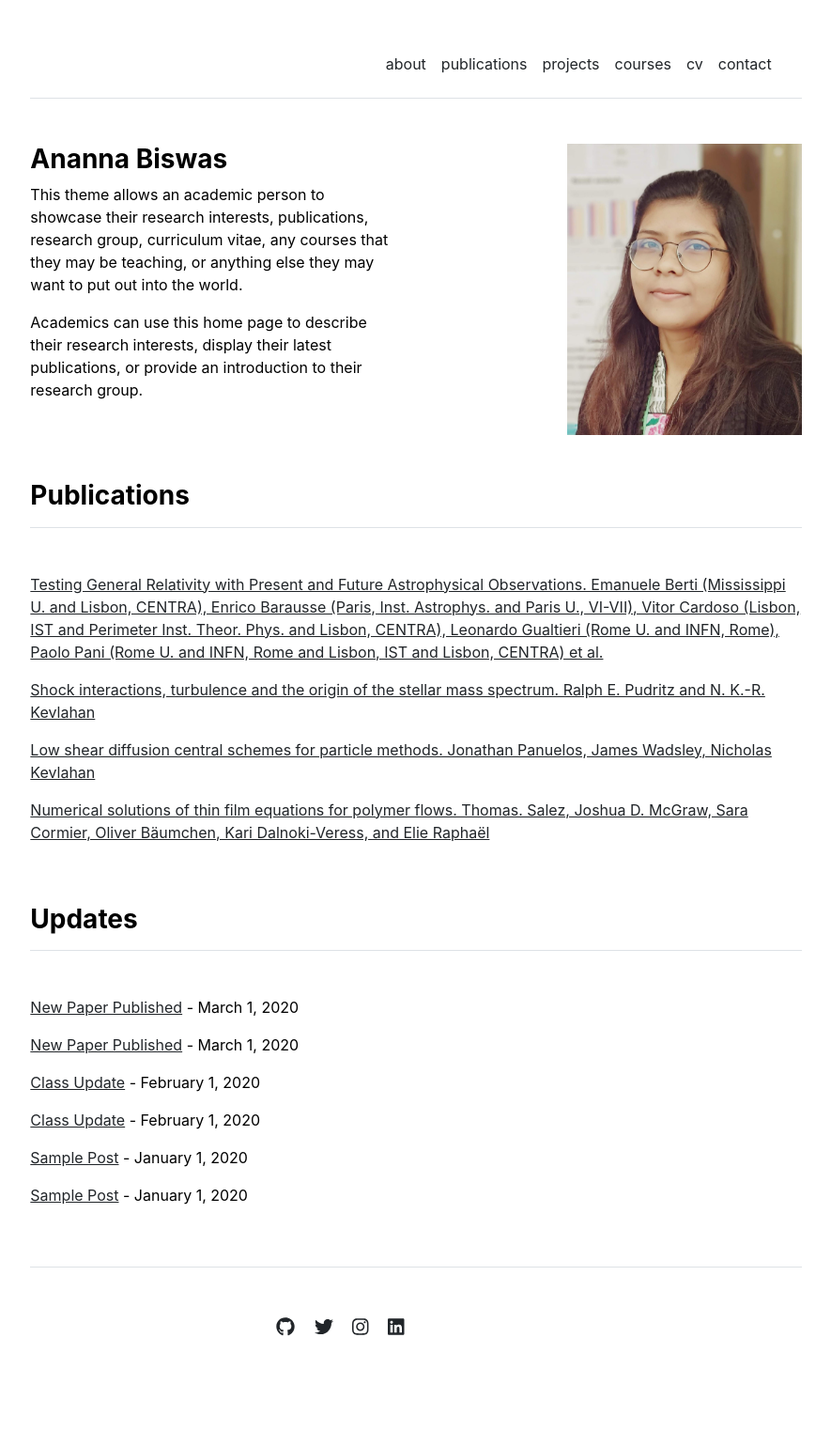
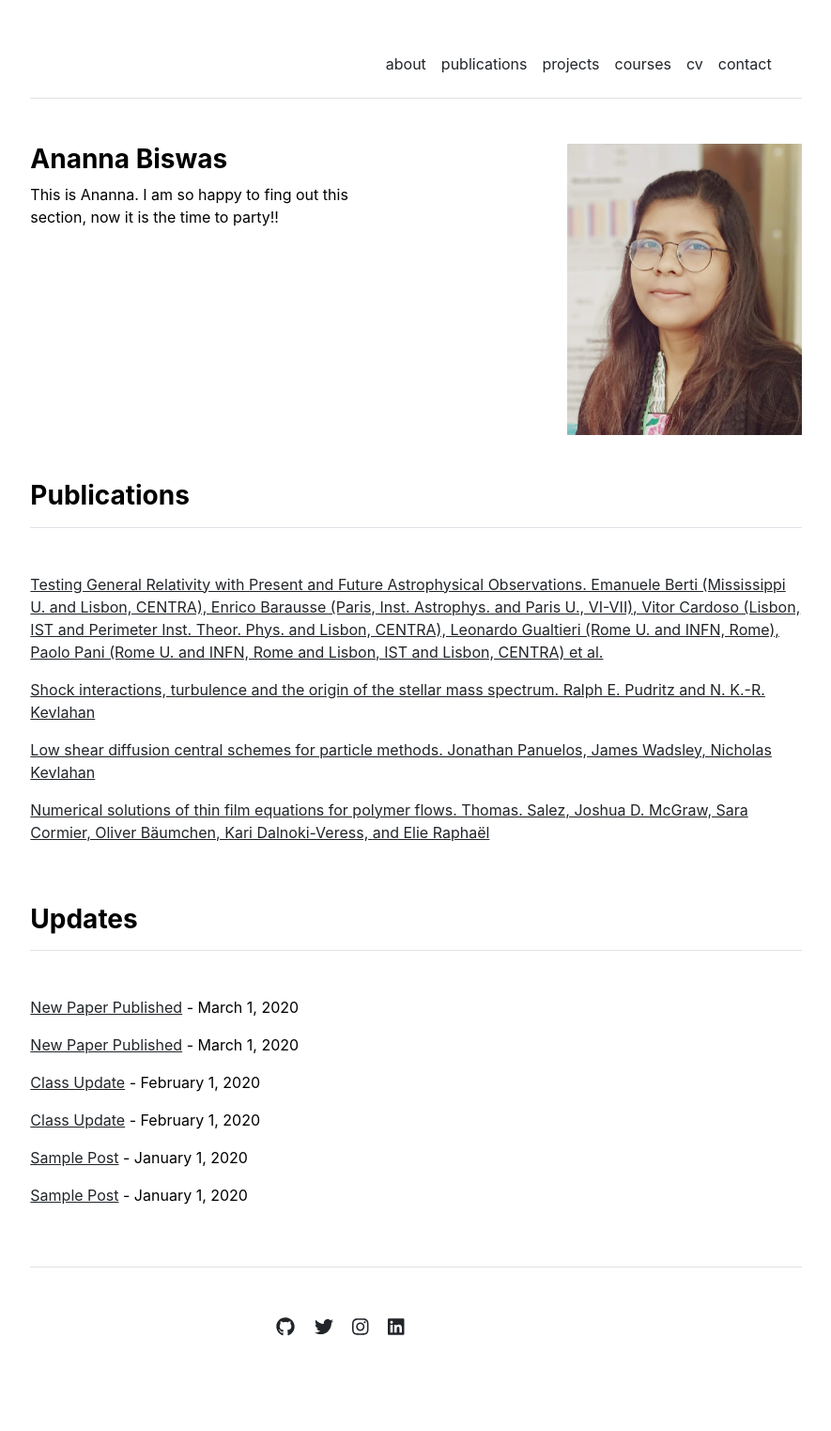
Before and after one commit to Anannabiswas/anannabiswas.github.io, a Jekyll site: the page built from index.md, in a window 1280 px wide. Shown: the whole page at 94% size, without its empty margins (197-1082 px from the left). Built offline with Jekyll 4.4.1, drawn with Linux system fonts in a browser that asks for light colours.

Commit message:
Update index.md

```diff
--- a/index.md
+++ b/index.md
@@ -3,6 +3,4 @@ layout: home
 title: "Home"
 ---
 
-This theme allows an academic person to showcase their research interests, publications, research group, curriculum vitae, any courses that they may be teaching, or anything else they may want to put out into the world.
-
-Academics can use this home page to describe their research interests, display their latest publications, or provide an introduction to their research group.
+This is Ananna. I am so happy to fing out this section, now it is the time to party!!
```
